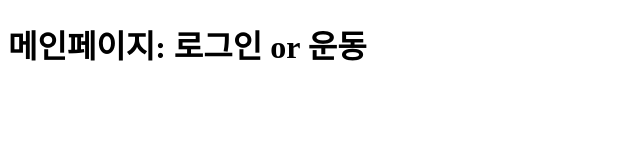
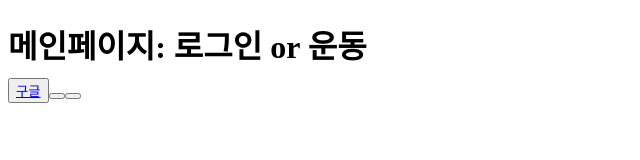
Before and after one commit to jyejyes/owoonan, a React (Create React App) app: page / in a window 1280 px wide. Shown: the top 160 px of the page, without its empty margins (0-640 px from the left). Built offline with nearby package versions, Linux system fonts and the light colour scheme.

Commit message:
👔  feat: login 추가

```diff
--- /dev/null
+++ b/src/components/login/login.tsx
@@ -0,0 +1,19 @@
+import React from "react";
+import { Link } from "react-router-dom";
+import styled from "styled-components";
+
+const Login = () => (
+  <Container>
+    <button>
+      <Link to="http://localhost:8080/oauth2/authorization/google?redirect_uri=http://localhost:3000/oauth/redirect ">
+        구글
+      </Link>
+    </button>
+    <button></button>
+    <button></button>
+  </Container>
+);
+
+export default Login;
+
+const Container = styled.div``;
--- a/src/pages/MainPage.tsx
+++ b/src/pages/MainPage.tsx
@@ -1,7 +1,13 @@
 import React from "react";
+import Login from "../components/login/login";
 
 const MainPage = () => {
-  return <h1>메인페이지: 로그인 or 운동</h1>;
+  return (
+    <h1>
+      메인페이지: 로그인 or 운동
+      <Login />
+    </h1>
+  );
 };
 
 export default MainPage;
```
Also changed, not shown: src/service/oathLogin.ts (added, +7 -0 lines).
